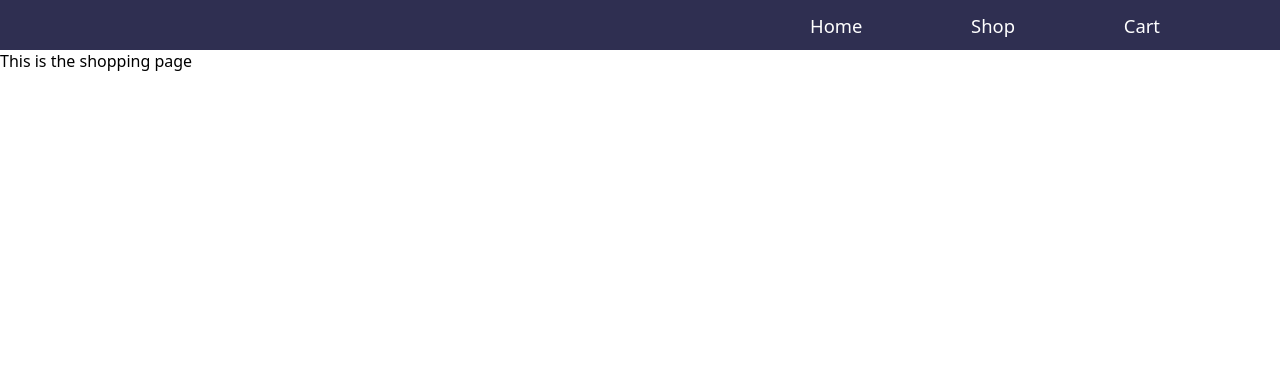
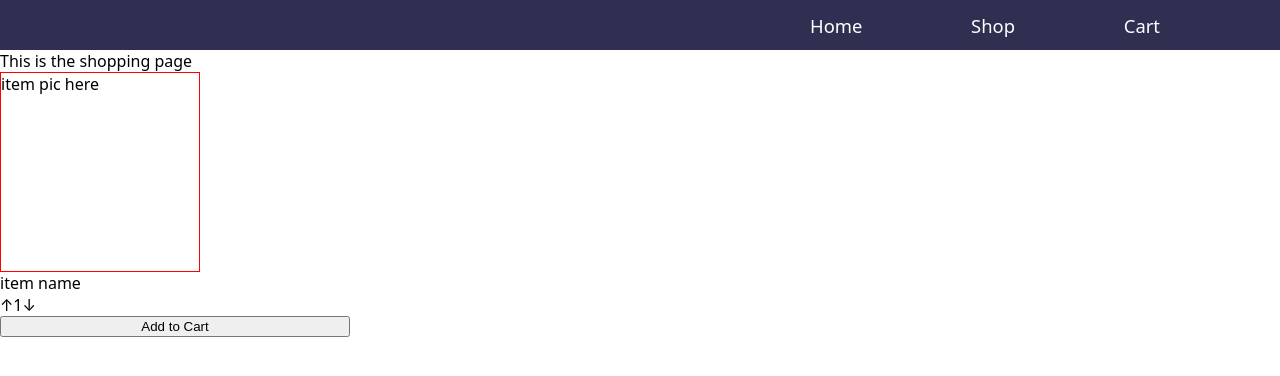
Before and after one commit to DasTapan/shopping-cart, a React (Create React App) app: page /shop in a window 1280 px wide. Shown: the top 376 px of the page. Built offline with nearby package versions, Linux system fonts and the light colour scheme.

Commit message:
Add Card component

```diff
--- /dev/null
+++ b/src/components/Card.jsx
@@ -0,0 +1,26 @@
+import { useState } from "react";
+import "./styles/Card.scss";
+
+const Counter = ({ value }) => {
+  return (
+    <div className="counter">
+      <div className="decrease">&#8593;</div>
+      <div className="value">{value}</div>
+      <div className="increase">&#8595;</div>
+    </div>
+  );
+};
+
+const Card = ({ img, name }) => {
+  const [quantity, setQuantity] = useState(1);
+  return (
+    <div className="card">
+      <div className="img-box">item pic here</div>
+      <span>item name</span>
+      <Counter value={quantity} />
+      <button className="add-to-cart">Add to Cart</button>
+    </div>
+  );
+};
+
+export default Card;
--- a/src/components/Shop.jsx
+++ b/src/components/Shop.jsx
@@ -1,5 +1,12 @@
+import Card from "./Card";
+
 const Shop = () => {
-  return <div className="shop-page">This is the shopping page</div>;
+  return (
+    <div className="shop-page">
+      This is the shopping page
+      <Card />
+    </div>
+  );
 };
 
 export default Shop;
--- /dev/null
+++ b/src/components/styles/Card.scss
@@ -0,0 +1,16 @@
+.card {
+  display: flex;
+  flex-direction: column;
+  width: 350px;
+  height: 350px;
+
+  .img-box {
+    height: 200px;
+    width: 200px;
+    border: 1px solid red;
+  }
+
+  .counter {
+    display: flex;
+  }
+}
```
